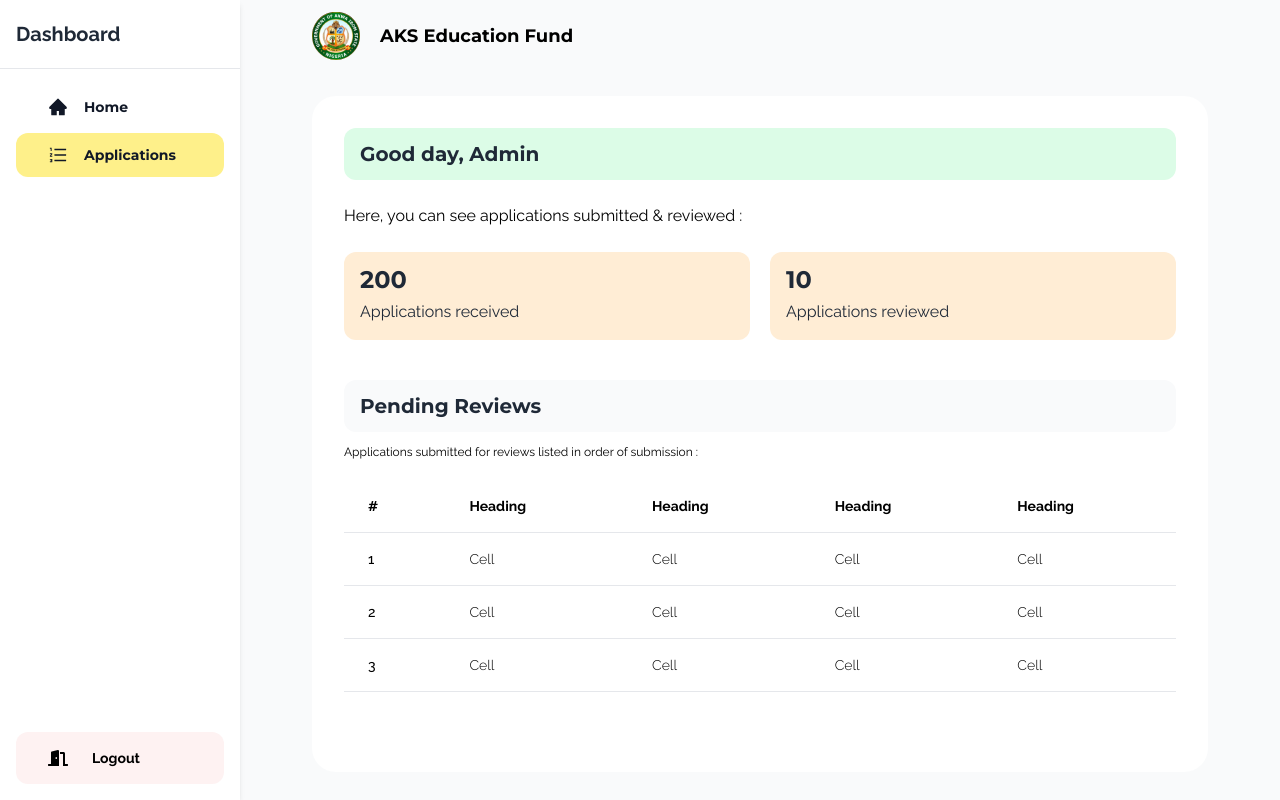
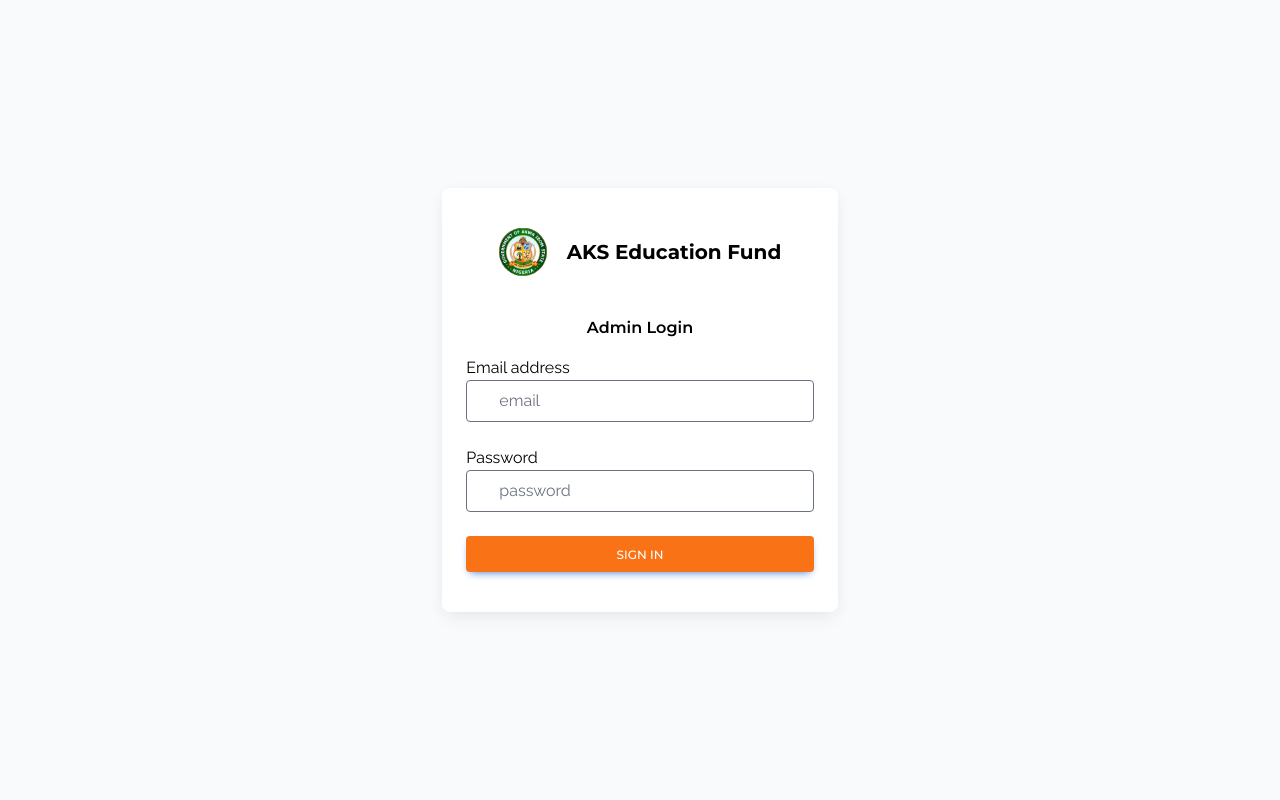
Before and after one commit to codetective/scholarship-fund, a React (Vite) app: page /admin/applications in a window 1280 px wide. Built offline with nearby package versions, Linux system fonts and the light colour scheme.

Commit message:
added auth admin

```diff
--- /dev/null
+++ b/config/constants.ts
@@ -0,0 +1 @@
+export const localToken = '_94hndjfdsklsffkfjnfjjn'
--- /dev/null
+++ b/src/components/Admin/Auth/AuthWrapper.tsx
@@ -0,0 +1,18 @@
+import React from 'react';
+import { Auth, useAuth } from '../../../contexts/AuthContext';
+import LoginForm from './LoginForm';
+import Loader from '../Loader';
+
+function AuthWrapper({ children }) {
+  const { authState } = useAuth();
+
+  return authState === Auth.loading ? (
+    <Loader />
+  ) : authState === Auth.authenticated ? (
+    <>{children}</>
+  ) : (
+    <LoginForm />
+  );
+}
+
+export default AuthWrapper;
--- /dev/null
+++ b/src/components/Admin/Auth/LoginForm.tsx
@@ -0,0 +1,77 @@
+import React from 'react';
+import ContainerWrap from '../../../atoms/ContainerWrap';
+import HStack from '../../../atoms/HStack';
+import { useAuth } from '../../../contexts/AuthContext';
+
+function LoginForm() {
+  const { error } = useAuth();
+  const handleSubmit = (e) => {
+    e.preventDefault();
+    //make login call here
+  };
+
+  return (
+    <div className='h-screen w-screen bg-gray-50'>
+      <ContainerWrap>
+        <div className='h-full w-full flex flex-col items-center justify-center'>
+          <div className=' block max-w-md rounded-lg bg-white px-6 py-10 shadow-[0_2px_15px_-3px_rgba(0,0,0,0.07),0_10px_20px_-2px_rgba(0,0,0,0.04)]'>
+            <HStack
+              spacing='5'
+              className='md:text-xl text-lg justify-center font-bold pb-10'
+            >
+              <img
+                src='/logo.svg'
+                loading='lazy'
+                alt='logo'
+                width={48}
+                height={48}
+                className='cursor-pointer z-[100]'
+              />
+              <h1>AKS Education Fund</h1>
+            </HStack>
+            <div className='pb-4 text-center font-semibold'>
+              <h2>Admin Login</h2>
+            </div>
+            <form onSubmit={handleSubmit}>
+              <div className='relative mb-6'>
+                <label htmlFor='email'>Email address</label>
+                <input
+                  type='email'
+                  id='email'
+                  placeholder='email'
+                  className='py-2 px-8 w-full rounded'
+                  required
+                />
+              </div>
+              <div className='relative mb-6'>
+                <label htmlFor='email'>Password</label>
+                <input
+                  type='password'
+                  id='password'
+                  placeholder='password'
+                  className='py-2 px-8 w-full rounded'
+                  required
+                />
+              </div>
+              {error && (
+                <p className='text-red-500 text-center py-4 font-bold'>
+                  {error}
+                </p>
+              )}
+              <button
+                type='submit'
+                className='bg-orange-500 inline-block w-full rounded bg-primary px-6 pb-2 pt-2.5 text-xs font-medium uppercase leading-normal text-white shadow-[0_4px_9px_-4px_#3b71ca] transition duration-150 ease-in-out hover:bg-primary-600 hover:shadow-[0_8px_9px_-4px_rgba(59,113,202,0.3),0_4px_18px_0_rgba(59,113,202,0.2)] focus:bg-primary-600 focus:shadow-[0_8px_9px_-4px_rgba(59,113,202,0.3),0_4px_18px_0_rgba(59,113,202,0.2)] focus:outline-none focus:ring-0 active:bg-primary-700 active:shadow-[0_8px_9px_-4px_rgba(59,113,202,0.3),0_4px_18px_0_rgba(59,113,202,0.2)]  '
+                data-te-ripple-init
+                data-te-ripple-color='light'
+              >
+                Sign in
+              </button>
+            </form>
+          </div>
+        </div>
+      </ContainerWrap>
+    </div>
+  );
+}
+
+export default LoginForm;
--- /dev/null
+++ b/src/components/Admin/Loader.tsx
@@ -0,0 +1,15 @@
+import React from 'react';
+
+function Loader() {
+  return (
+    <div className='h-screen w-screen flex items-center justify-center'>
+      <div className='loadingio-spinner-ball-0d5bnrmkcmv9'>
+        <div className='ldio-0k82hkrsbtnn'>
+          <div></div>
+        </div>
+      </div>
+    </div>
+  );
+}
+
+export default Loader;
--- a/src/components/Admin/layout/Sidebar.tsx
+++ b/src/components/Admin/layout/Sidebar.tsx
@@ -47,7 +47,7 @@
                     isPending
                       ? Linkclasses
                       : isActive
-                      ? Linkclasses + ' bg-yellow-200'
+                      ? Linkclasses + ' bg-gray-100'
                       : Linkclasses
                   }
                 >
--- a/src/contexts/AuthContext.tsx
+++ b/src/contexts/AuthContext.tsx
@@ -1,18 +1,37 @@
-import React, { createContext, useState, useEffect } from 'react';
+import React, { createContext, useState, useEffect, useContext } from 'react';
 import axios from 'axios';
+import { localToken } from '../../config/constants';
 
-export const AuthContext = createContext({});
+export enum Auth {
+  'authenticated',
+  'unauthenticated',
+  'loading',
+}
+
+export const AuthContext = createContext<{
+  authState: Auth;
+  login: ((a: string, b: string) => Promise<void>) | null;
+  logout: (() => Promise<void>) | null;
+  error: string | null;
+}>({
+  authState: Auth.loading,
+  login: null,
+  logout: null,
+  error: null,
+});
+
+export const useAuth = () => useContext(AuthContext);
 
 const AuthProvider = ({ children }) => {
-  const [authState, setAuthState] = useState('loading');
+  const [authState, setAuthState] = useState<Auth>(Auth.loading);
   const [error, setError] = useState<string | null>(null);
 
   const login = async (email: string, password: string) => {
     try {
       const response = await axios.post('/api/login', { email, password });
       const { token } = response.data;
-      localStorage.setItem('token', token);
-      setAuthState('authenticated');
+      localStorage.setItem(localToken, token);
+      setAuthState(Auth.authenticated);
     } catch (error) {
       console.error('Login failed', error);
       setError('Login failed. Please try again.');
@@ -22,8 +41,8 @@
   const logout = async () => {
     try {
       await axios.post('/api/logout');
-      localStorage.removeItem('token');
-      setAuthState('unauthenticated');
+      localStorage.removeItem(localToken);
+      setAuthState(Auth.unauthenticated);
     } catch (error) {
       console.error('Logout failed', error);
       setError('Logout failed. Please try again.');
@@ -32,16 +51,16 @@
 
   const checkAuth = async () => {
     try {
-      const token = localStorage.getItem('token');
+      const token = localStorage.getItem(localToken);
       if (token) {
         await axios.post('/api/checkAuth', { token });
-        setAuthState('authenticated');
+        setAuthState(Auth.authenticated);
       } else {
-        setAuthState('unauthenticated');
+        setAuthState(Auth.unauthenticated);
       }
     } catch (error) {
       console.error('Authentication check failed', error);
-      setAuthState('unauthenticated');
+      setAuthState(Auth.unauthenticated);
     }
   };
 
--- a/src/index.css
+++ b/src/index.css
@@ -59,3 +59,49 @@
   scrollbar-width: none;
   scroll-behavior: smooth !important;
 }
+
+@keyframes ldio-0k82hkrsbtnn {
+  0%,
+  100% {
+    animation-timing-function: cubic-bezier(0.45, 0, 0.9, 0.55);
+  }
+  0% {
+    transform: translate(0, 0);
+  }
+  50% {
+    transform: translate(0, 108px);
+    animation-timing-function: cubic-bezier(0, 0.45, 0.55, 0.9);
+  }
+  100% {
+    transform: translate(0, 0);
+  }
+}
+
+.ldio-0k82hkrsbtnn div {
+  position: absolute;
+  width: 52px;
+  height: 52px;
+  border-radius: 50%;
+  background: #e4812f;
+  left: 74px;
+  top: 20px;
+  animation: ldio-0k82hkrsbtnn 0.9900990099009901s linear infinite;
+}
+.loadingio-spinner-ball-0d5bnrmkcmv9 {
+  width: 200px;
+  height: 200px;
+  display: inline-block;
+  overflow: hidden;
+  background: #f1f2f3;
+}
+.ldio-0k82hkrsbtnn {
+  width: 100%;
+  height: 100%;
+  position: relative;
+  transform: translateZ(0) scale(1);
+  backface-visibility: hidden;
+  transform-origin: 0 0; /* see note above */
+}
+.ldio-0k82hkrsbtnn div {
+  box-sizing: content-box;
+}
--- a/src/pages/Admin.tsx
+++ b/src/pages/Admin.tsx
@@ -1,11 +1,15 @@
 import React from 'react';
 import AdminLayout from '../components/Admin/layout/AdminLayout';
+import AuthWrapper from '../components/Admin/Auth/AuthWrapper';
+import AuthProvider from '../contexts/AuthContext';
 
 function Admin() {
   return (
-    <>
-      <AdminLayout />
-    </>
+    <AuthProvider>
+      <AuthWrapper>
+        <AdminLayout />
+      </AuthWrapper>
+    </AuthProvider>
   );
 }
 
```
Also changed, not shown: src/pages/Apply.jsx (+166 -165 lines).
